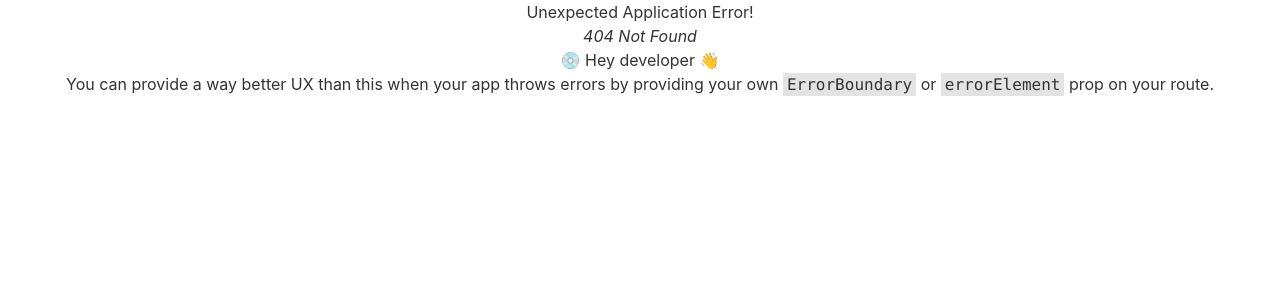
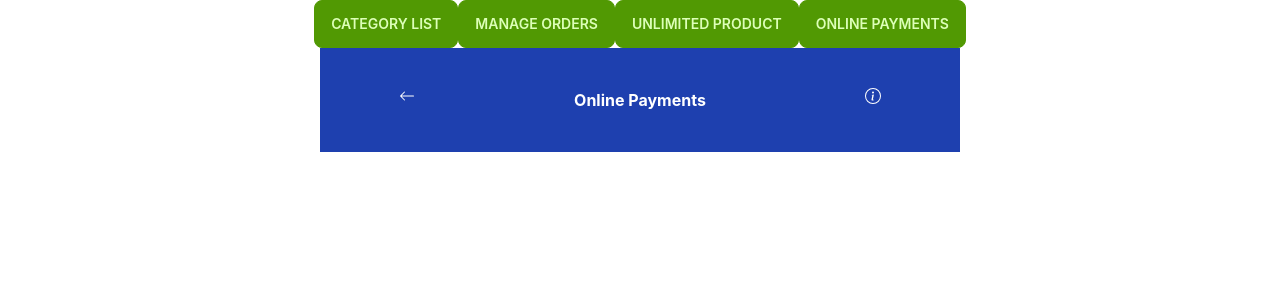
Before and after one commit to junaidjesan/repliq_task, a React (Create React App) app: page /online-payments in a window 1280 px wide. Before the commit this address had no page. Shown: the top 300 px of the page. Built offline with nearby package versions, Linux system fonts and the light colour scheme.

Commit message:
start with payment methode

```diff
--- a/src/Components/CategoryList/CategoryList.js
+++ b/src/Components/CategoryList/CategoryList.js
@@ -10,7 +10,7 @@ const CategoryList = () => {
 
     return (
         <div>
-            <div className='bg-blue-800 rounded-lg h-40 w-2/4 py-auto items-center mx-auto'>
+            <div className='bg-blue-800 rounded-lg h-40 w-3/6 py-auto items-center mx-auto'>
                 <div>
                     <h1 className='pt-6'>My Customers</h1>
                 </div>
@@ -21,7 +21,7 @@ const CategoryList = () => {
             <div className='text-black w-3/4 mt-10 mx-auto'>
                 {
                     categoryData.map(data=>
-                        <div className='flex shadow-lg mb-8 py-3 text-left justify-evenly gap-10 mx-auto' key={data.id}>
+                        <div className='flex shadow-lg mb-8 py-3 text-left justify-evenly gap-10 mx-auto' key={data._id}>
                             <h1 className='justify-start items-center'><span className='py-8 px-8 rounded-md bg-slate-300'>{data.username}</span></h1>
                             <div>
                             <h1 className='justify-start'>{data.name}</h1>
--- /dev/null
+++ b/src/Components/OnlinePayments/OnlinePayments.js
@@ -0,0 +1,21 @@
+import React from 'react';
+import { BsArrowLeft, BsInfoCircle } from 'react-icons/bs';
+
+const OnlinePayments = () => {
+    return (
+        <div className='text-black w-3/6 mx-auto'>
+            <div>
+                <h1 className='flex py-10 bg-blue-800 text-white justify-around'>
+                    <BsArrowLeft />
+                    <strong>Online Payments</strong>
+                    <BsInfoCircle />
+                </h1>
+            </div>
+            <div>
+
+            </div>
+        </div>
+    );
+};
+
+export default OnlinePayments;
--- a/src/Components/Sheared/Header/Header.js
+++ b/src/Components/Sheared/Header/Header.js
@@ -8,6 +8,7 @@ const Header = () => {
             <Link className='btn btn-primary' to='/'>Category List</Link>
             <Link className='btn btn-primary' to='/manage-orders'>Manage Orders</Link>
             <Link className='btn btn-primary' to='/unlimited-products'>Unlimited Product</Link>
+            <Link className='btn btn-primary' to='/online-payments'>Online Payments</Link>
         </div>
     );
 };
--- a/src/Components/UnlimitedProducts/UnlimitedProducts.js
+++ b/src/Components/UnlimitedProducts/UnlimitedProducts.js
@@ -13,7 +13,6 @@ const UnlimitedProducts = () => {
             return result
         }
     })
-    console.log(products)
 
     return (
         <div className='text-black w-3/4 mx-auto'>
--- a/src/Route/Route.js
+++ b/src/Route/Route.js
@@ -2,6 +2,8 @@ import React from 'react';
 import { createBrowserRouter } from 'react-router-dom';
 import CategoryList from '../Components/CategoryList/CategoryList';
 import ManageOrders from '../Components/ManageOrders/ManageOrders';
+import OnlinePayments from '../Components/OnlinePayments/OnlinePayments';
+import OnalinePayments from '../Components/OnlinePayments/OnlinePayments';
 import UnlimitedProducts from '../Components/UnlimitedProducts/UnlimitedProducts';
 import Main from '../Layouts/Main';
 
@@ -22,6 +24,10 @@ export const projectRouter=createBrowserRouter([
             {
                 path:'/unlimited-products',
                 element:<UnlimitedProducts></UnlimitedProducts>
+            },
+            {
+                path:'/online-payments',
+                element:<OnlinePayments></OnlinePayments>
             }
         ]
     }
```
